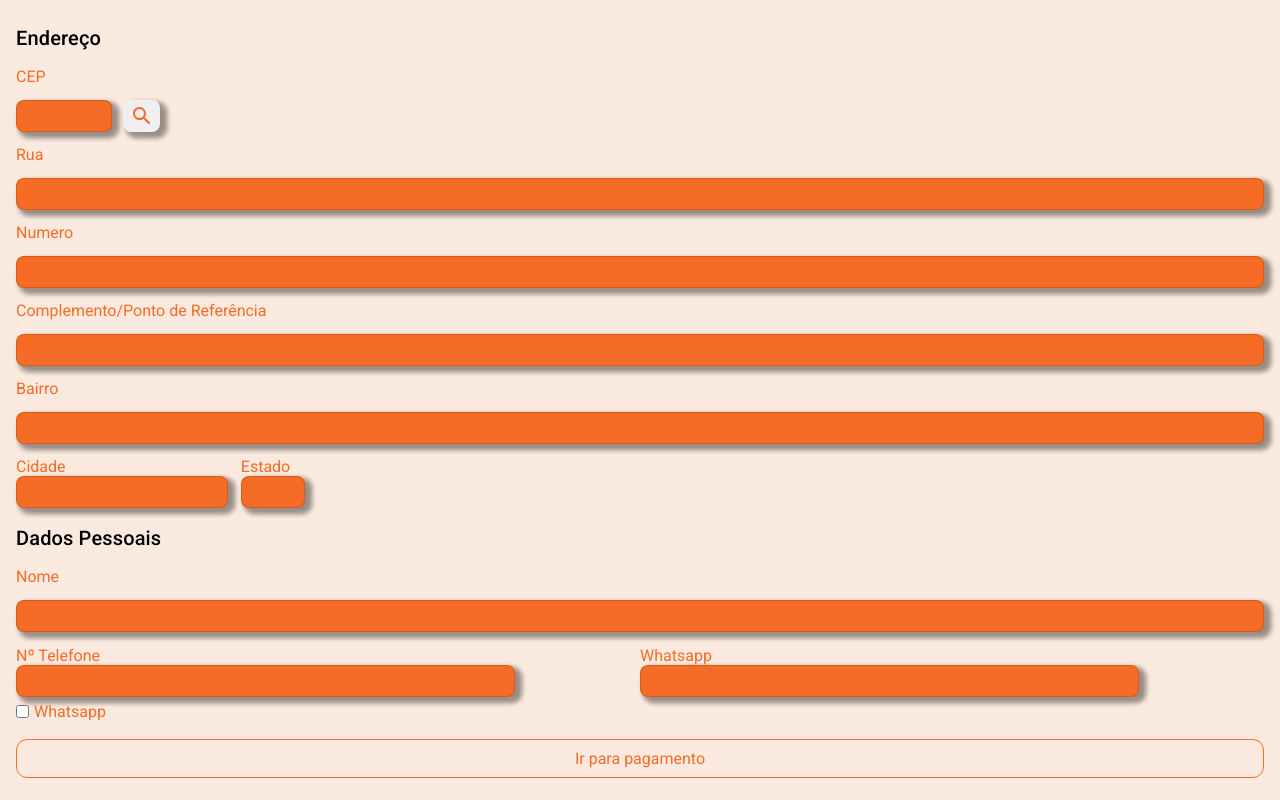
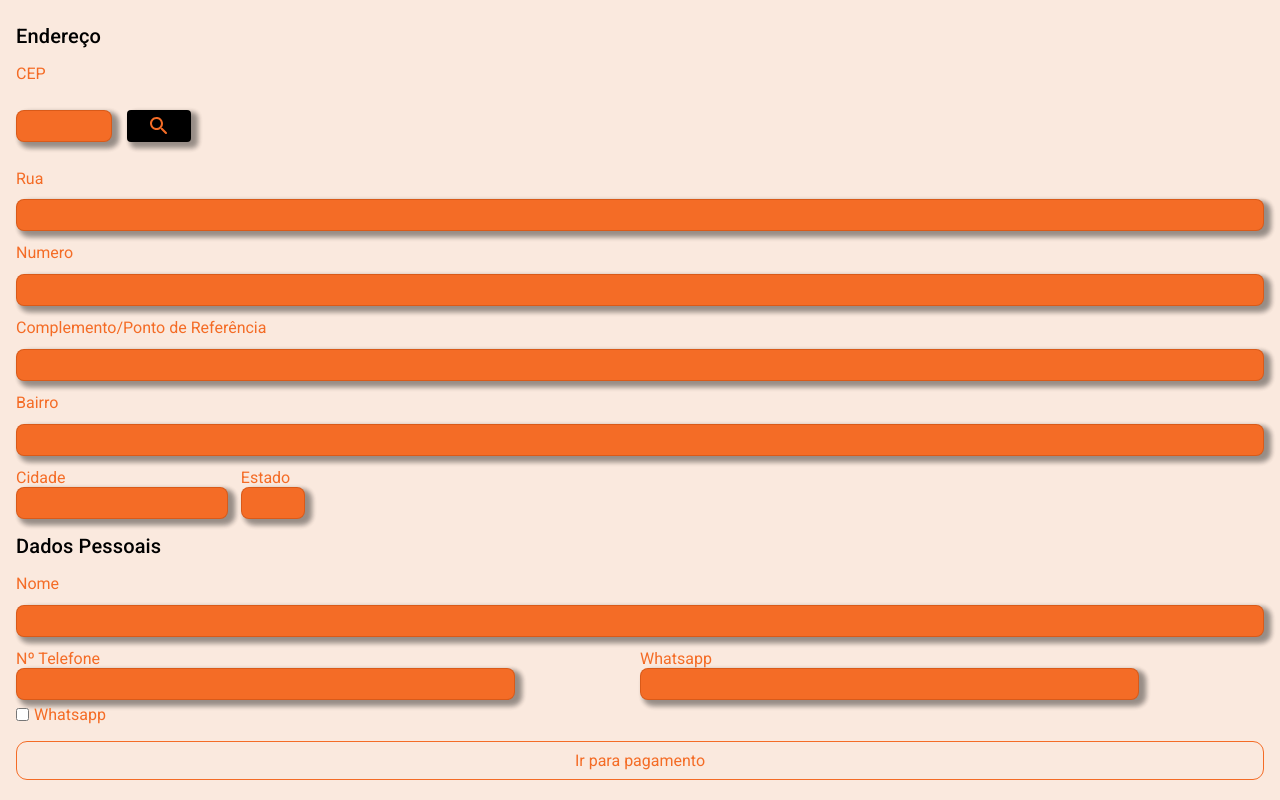
Before and after one commit to CHenriqueRibeiro/Delivery-system-new, a React (Vite) app: page /cadastro in a window 1280 px wide. Built offline with nearby package versions, Linux system fonts and the light colour scheme.

Commit message:
teste btn sx

```diff
--- a/src/pages/RegisterScreen.jsx
+++ b/src/pages/RegisterScreen.jsx
@@ -1,6 +1,6 @@
 import { Box } from "@mui/system";
 import { useForm } from "react-hook-form";
-import { Typography } from "@mui/material";
+import { Button, Typography } from "@mui/material";
 import SearchRoundedIcon from "@mui/icons-material/SearchRounded";
 //import Button from "@mui/material/Button";
 import InputMask from "react-input-mask";
@@ -57,9 +57,9 @@ const RegisterScreen = () => {
               {...register("cep")}
               onBlur={checkCEP}
             />
-            <button type="submit" className="btnsearch" sx={{color:'#f46c26', background:'black', margin:'15px'}}>
+            <Button type="submit" className="btnsearch" sx={{color:'#f46c26', background:'black', margin:'15px'}}>
               <SearchRoundedIcon />
-            </button>
+            </Button>
           </Box>
           <label className="labelFormEndereco">Rua </label>
           <input
```
